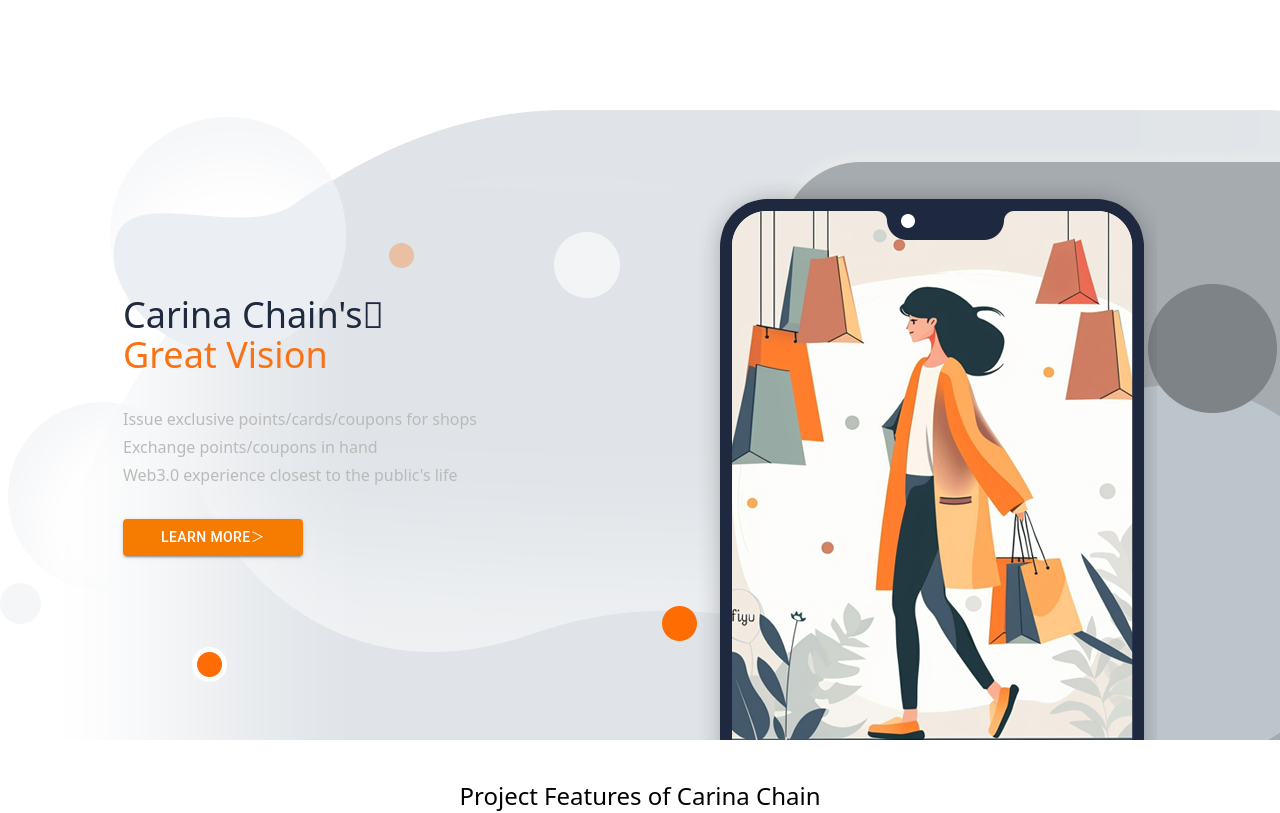
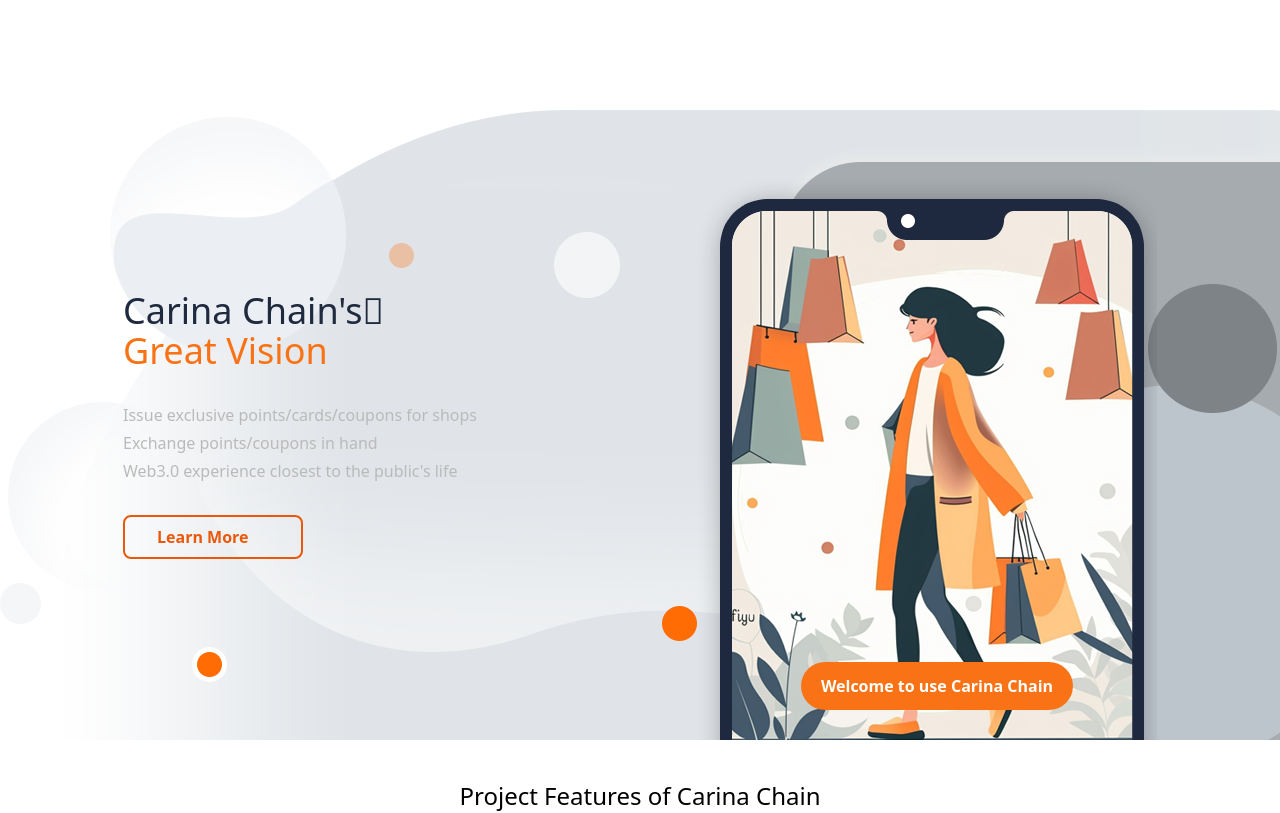
Before and after one commit to carinachain/dotcom-website, a Next.js app: page /en in a window 1280 px wide. Shown: the top 813 px of the page. Built offline with nearby package versions, Linux system fonts and the light colour scheme.

Commit message:
feat: button effect and fix header do not disappear bug

```diff
--- /dev/null
+++ b/src/app/[locale]/(app)/components/button/button-arrow.tsx
@@ -0,0 +1,19 @@
+import { ButtonProps } from "./types";
+
+
+const ButtonArrow: React.FC<ButtonProps> = ({ className, children }) => (
+    <button
+        className={`relative group inline-flex items-center px-8 py-2 overflow-hidden text-lg font-medium text-orange-600 border-2 border-orange-600 rounded-lg hover:text-white group hover:bg-gray-50 ${className}`}>
+        <span
+            className="absolute left-0 block w-full h-0 transition-all bg-orange-600 opacity-100 group-hover:h-full top-1/2 group-hover:top-0 duration-400 ease"></span>
+        <span
+            className="absolute right-0 flex items-center justify-start w-10 h-10 duration-300 transform translate-x-full group-hover:translate-x-0 ease">
+            <svg className="w-5 h-5" fill="none" stroke="currentColor" viewBox="0 0 24 24" xmlns="http://www.w3.org/2000/svg">
+                <path stroke-linecap="round" stroke-linejoin="round" stroke-width="2" d="M14 5l7 7m0 0l-7 7m7-7H3"></path>
+            </svg>
+        </span>
+        <span className="relative text-base font-semibold transition-all duration-300 group-hover:-translate-x-3">{children}</span>
+    </button>
+)
+
+export default ButtonArrow;
--- /dev/null
+++ b/src/app/[locale]/(app)/components/button/button.tsx
@@ -0,0 +1,12 @@
+import { ButtonProps } from "./types";
+
+const Button: React.FC<ButtonProps> = ({ className, children }) => (
+    <button
+        className={`relative rounded px-5 py-2 overflow-hidden group bg-orange-500 relative hover:bg-gradient-to-r hover:from-orange-500 hover:to-orange-400 text-white hover:ring-2 hover:ring-offset-2 hover:ring-orange-400 transition-all ease-out duration-300 ${className}`}>
+        <span
+            className="absolute right-0 w-8 h-32 -mt-12 transition-all duration-1000 transform translate-x-12 bg-white opacity-10 rotate-12 group-hover:-translate-x-40 ease"></span>
+        <span className="relative text-base">{children}</span>
+    </button>
+)
+
+export default Button;
--- /dev/null
+++ b/src/app/[locale]/(app)/components/button/index.ts
@@ -0,0 +1,4 @@
+import Button from "./button";
+import ButtonArrow from "./button-arrow";
+
+export { Button, ButtonArrow }
--- /dev/null
+++ b/src/app/[locale]/(app)/components/button/types.ts
@@ -0,0 +1,6 @@
+interface ButtonProps {
+    children: any;
+    className?: string;
+}
+
+export type { ButtonProps }
--- a/src/app/[locale]/(app)/components/header.tsx
+++ b/src/app/[locale]/(app)/components/header.tsx
@@ -1,4 +1,4 @@
-import Button from '@mui/material/Button';
+import { Button } from './button';
 import Popover from '@mui/material/Popover';
 import Image from 'next/image';
 import Link from 'next/link';
@@ -62,8 +62,10 @@
               <SocialIconLink href="https://twitter.com/carinachain" iconSrc={IMG_TWITTER} alt="Twitter" />
               <SocialIconLink href="https://github.com/carinachain" iconSrc={IMG_GITHUB} alt="Github" />
               <SocialIconLink href="mailto:contact@carinachain.com" iconSrc={IMG_EMAIL} alt="Email" />
-              <Button className="ml-3" variant="contained">
-                <div className="text-xs text-white">{t('openApp')}</div>
+              <Button className="ml-3">
+                <span className='text-sm font-semibold inline-block -translate-y-0.5'>
+                  {t('openApp')}
+                </span>
               </Button>
             </div>
           </div>
@@ -236,6 +238,7 @@
             open={isOpen}
             anchorEl={anchorEl}
             onClose={handleClose}
+            onClick={handleClose}
             anchorOrigin={{
               vertical: 'bottom',
               horizontal: 'center',
--- a/src/app/[locale]/(app)/page.tsx
+++ b/src/app/[locale]/(app)/page.tsx
@@ -1,11 +1,11 @@
 'use client';
 
-import Button from '@mui/material/Button';
 import { useTranslations } from 'next-intl';
 import React, { memo, useEffect, useState, useRef } from 'react';
 import { useGSAP } from "@gsap/react";
 import gsap from 'gsap';
 import { ScrollTrigger } from 'gsap/all';
+import { ButtonArrow, Button } from './components/button';
 
 gsap.registerPlugin(ScrollTrigger)
 
@@ -68,13 +68,15 @@
             <div className="text-color-3">{t('text2')}</div>
             <div className="text-color-3">{t('text3')}</div>
           </div>
-          <Button className="w-[180px] animate-scale-in" variant="contained">
-            <div className="text-white">{t('button1')}</div>
-          </Button>
+          <ButtonArrow className='w-[180px]'>
+            {t('button1')}
+          </ButtonArrow>
         </div>
         <div id='carousel-image' className="mt-[32px] hidden w-[480px] flex-col items-center justify-end bg-[url('/images/index_head_image_01.png')] bg-no-repeat md:flex">
-          <Button className="mw-[270px] mb-[30px] ml-[40px] rounded-full animate-scale-in" variant="contained">
-            <div className="py-1 text-lg text-white">{t('button2')}</div>
+          <Button className="mw-[270px] mb-[30px] ml-[40px] rounded-full py-3">
+            <span className='font-semibold'>
+              {t('button2')}
+            </span>
           </Button>
         </div>
       </div>
@@ -295,6 +297,34 @@
   </div>
 )
 
+// interface ButtonProps {
+//   text: string;
+//   className?: string;
+// }
+// const ButtonArrow: React.FC<ButtonProps> = ({ text, className }) => (
+//   <button
+//   className={`relative group inline-flex items-center px-8 py-2 overflow-hidden text-lg font-medium text-orange-600 border-2 border-orange-600 rounded-lg hover:text-white group hover:bg-gray-50 ${className}`}>
+//   <span
+//     className="absolute left-0 block w-full h-0 transition-all bg-orange-600 opacity-100 group-hover:h-full top-1/2 group-hover:top-0 duration-400 ease"></span>
+//   <span
+//     className="absolute right-0 flex items-center justify-start w-10 h-10 duration-300 transform translate-x-full group-hover:translate-x-0 ease">
+//     <svg className="w-5 h-5" fill="none" stroke="currentColor" viewBox="0 0 24 24" xmlns="http://www.w3.org/2000/svg">
+//       <path stroke-linecap="round" stroke-linejoin="round" stroke-width="2" d="M14 5l7 7m0 0l-7 7m7-7H3"></path>
+//     </svg>
+//   </span>
+//   <span className="relative text-base font-semibold transition-all duration-300 group-hover:-translate-x-3">{ text }</span>
+// </button>
+// )
+
+// const Button: React.FC<ButtonProps> = ({ text, className }) => (
+//   <button
+//     className={`relative rounded px-5 py-2 overflow-hidden group bg-orange-500 relative hover:bg-gradient-to-r hover:from-orange-500 hover:to-orange-400 text-white hover:ring-2 hover:ring-offset-2 hover:ring-orange-400 transition-all ease-out duration-300 ${className}`}>
+//     <span
+//       className="absolute right-0 w-8 h-32 -mt-12 transition-all duration-1000 transform translate-x-12 bg-white opacity-10 rotate-12 group-hover:-translate-x-40 ease"></span>
+//     <span className="relative text-base font-semibold">{ text }</span>
+//   </button>
+// )
+
 // Memoized version of the Box component
 const MemoizedBox = memo(Box);
 
--- a/src/locales/en.json
+++ b/src/locales/en.json
@@ -38,7 +38,7 @@
       "text1": "Issue exclusive points/cards/coupons for shops",
       "text2": "Exchange points/coupons in hand",
       "text3": "Web3.0 experience closest to the public's life",
-      "button1": "Learn More＞",
+      "button1": "Learn More",
       "button2": "Welcome to use Carina Chain"
     },
     "feature": {
--- a/src/locales/jp.json
+++ b/src/locales/jp.json
@@ -38,7 +38,7 @@
       "text1": "ブロックチェーン技術の活用により",
       "text2": "お店は手軽に独自または共通のポイント/クーポンの発行・運用が可能",
       "text3": "ポイント/クーポン所持のお客様同士でも自主的に交換可能",
-      "button1": "詳細を見る＞",
+      "button1": "詳細を見る",
       "button2": "Carinaを始めよう"
     },
     "feature": {
--- a/src/locales/zh-CN.json
+++ b/src/locales/zh-CN.json
@@ -38,7 +38,7 @@
       "text1": "发行店铺的专厲积分卡/优惠券",
       "text2": "交换手中的积分/优惠卡",
       "text3": "最贴近大众生活的Web3.0体验",
-      "button1": "了解更多＞",
+      "button1": "了解更多",
       "button2": "欢迎使用 Carina Chain"
     },
     "feature": {
```
